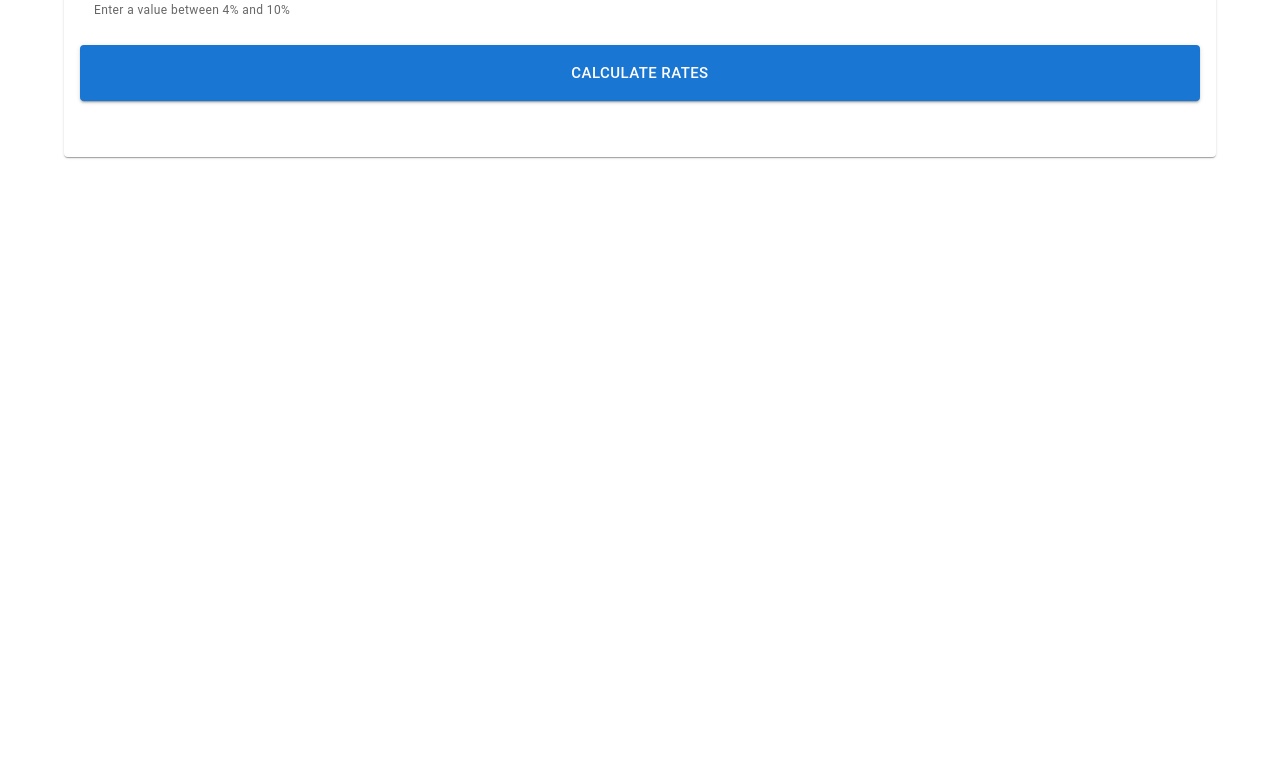
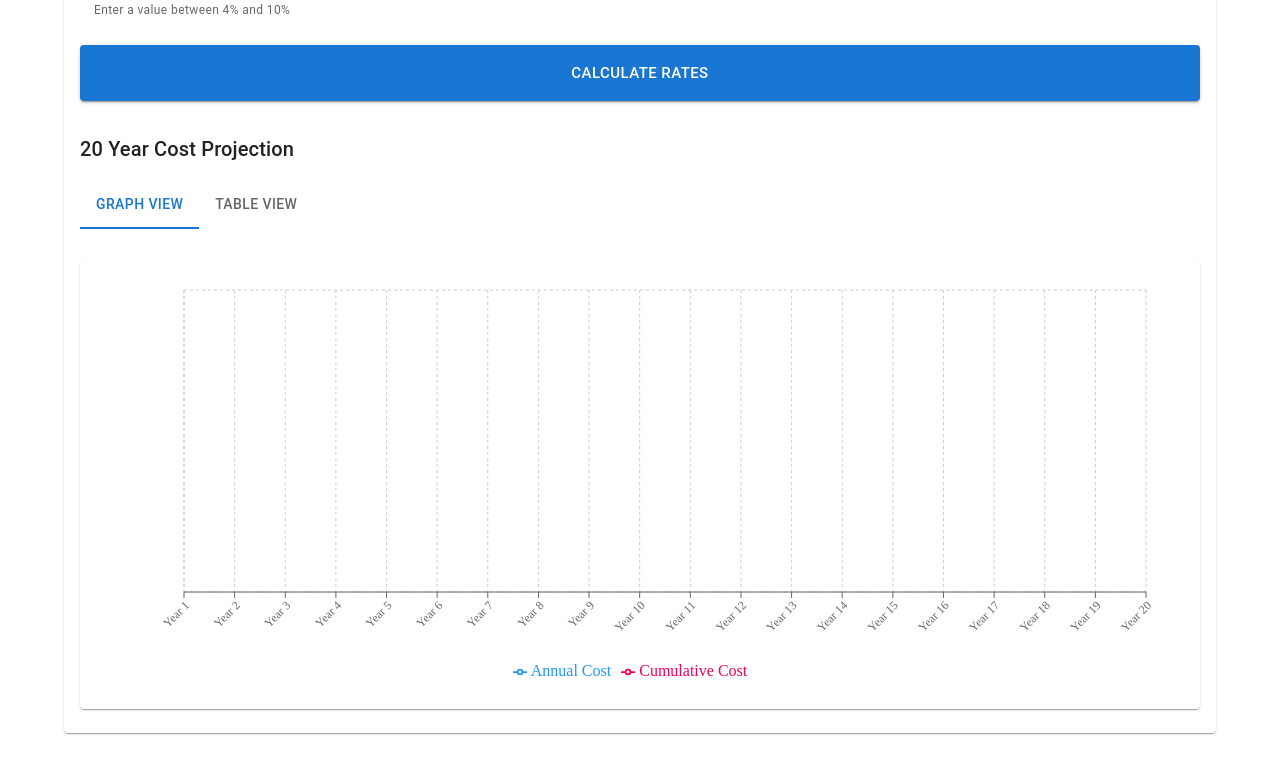
Before and after one commit to ayoubbif/solarate, a React app in the folder app/client/: page / in a window 1280 px wide. Shown: the part 351-1124 px from the top of the page. Before the commit the page ends 800 px from the top, so only its background shows below. Built offline with nearby package versions, Linux system fonts and the light colour scheme; the HTML template or start-up script is replaced by a standard one.

Commit message:
Refactor CostProjection component to calculate yearly costs based on daily cost and leap year logic

```diff
--- a/app/client/src/components/CostProjection.js
+++ b/app/client/src/components/CostProjection.js
@@ -3,21 +3,38 @@ import { Box, Typography, Tabs, Tab } from '@mui/material';
 import {CostProjectionChart} from './CostProjectionChart';
 import {CostProjectionTable} from './CostProjectionTable';
 
-export const CostProjection = ({ yearlyCosts }) => {
+const isLeapYear = (year) => {
+  const currentYear = new Date().getFullYear();
+  const targetYear = currentYear + year;
+  return (targetYear % 4 === 0 && targetYear % 100 !== 0) || targetYear % 400 === 0;
+};
+
+const getDaysInYear = (yearIndex) => {
+  return isLeapYear(yearIndex) ? 366 : 365;
+};
+
+export const CostProjection = ({ dailyCost }) => {
     const [viewMode, setViewMode] = useState('graph');
 
-    if (yearlyCosts.length === 0) return null;
+    const calculateYearlyCosts = () => {
+      return Array.from({ length: 20 }, (_, yearIndex) => {
+        const daysInYear = getDaysInYear(yearIndex);
+        const yearlyAmount = dailyCost * daysInYear;
 
-    const chartData = yearlyCosts.map((cost, index) => {
-      const cumulativeCost = yearlyCosts
-        .slice(0, index + 1)
-        .reduce((sum, c) => sum + c, 0);
-      return {
-        year: `Year ${index + 1}`,
-        annualCost: cost,
-        cumulativeCost: cumulativeCost
-      };
-    });
+        const previousYearsCost = Array.from({ length: yearIndex }, (_, prevIndex) =>
+          dailyCost * getDaysInYear(prevIndex)
+        ).reduce((sum, cost) => sum + cost, 0);
+
+        return {
+          year: `Year ${yearIndex + 1}`,
+          daysInYear,
+          annualCost: yearlyAmount,
+          cumulativeCost: yearlyAmount + previousYearsCost
+        };
+      });
+    };
+
+    const chartData = calculateYearlyCosts();
 
     return (
       <Box sx={{ mt: 4 }}>
```
